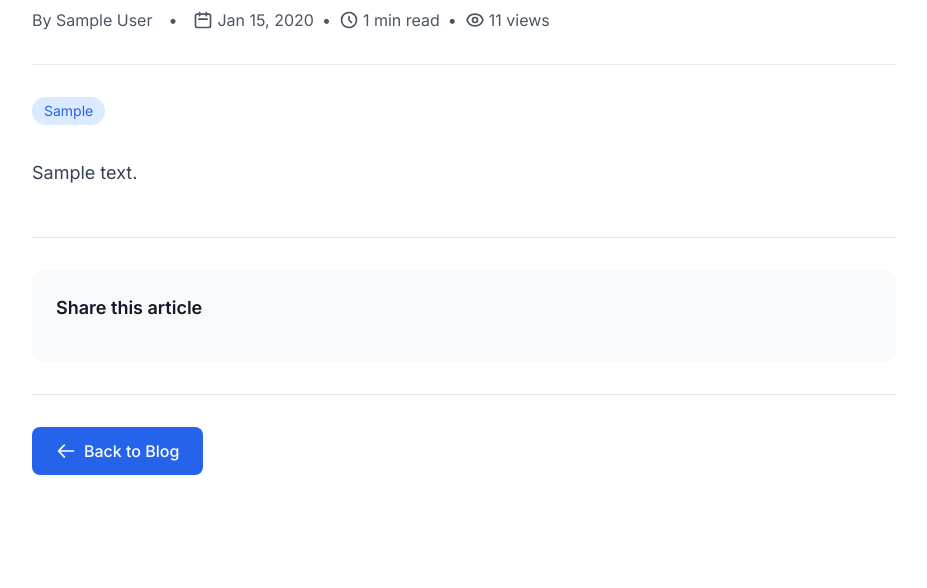
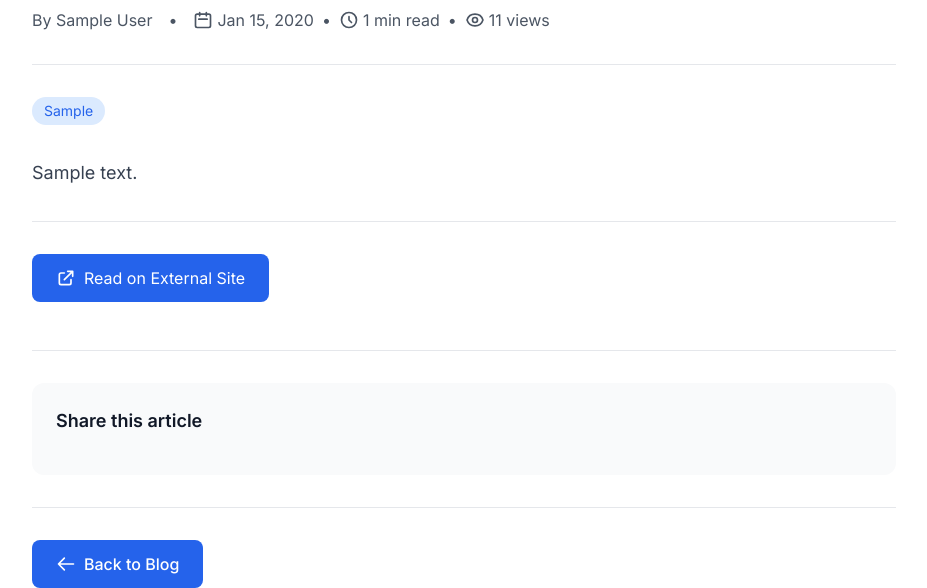
Before and after one commit to pawan980/portfolio, a Django app: a page that uses templates/pages/blog/detail.html in a window 1280 px wide. Shown: the part 472-1060 px from the top of the page, without its empty margins (176-1103 px from the left). Before the commit the page ends 947 px from the top, so only its background shows below. Run offline with Django 4.2, Linux system fonts and the light colour scheme; tables that the repository leaves empty hold one stand-in row (values such as "Sample post"); grey boxes marked "Sample" are stand-in pictures; some libraries are stand-ins or nearby versions.

Commit message:
Add blog external links and markdown support

```diff
--- a/apps/blog/models.py
+++ b/apps/blog/models.py
@@ -1,6 +1,7 @@
 from django.db import models
 from django.utils.text import slugify
 from django.urls import reverse
+import markdown
 
 
 class BlogPost(models.Model):
@@ -10,6 +11,7 @@ class BlogPost(models.Model):
     excerpt = models.TextField(max_length=300, help_text="Short description for previews")
     content = models.TextField(help_text="Full blog post content (supports Markdown)")
     cover_image = models.ImageField(upload_to='blog/', blank=True, null=True, help_text="Featured image")
+    external_url = models.URLField(blank=True, help_text="Link to externally published blog (e.g., Medium, Dev.to)")
 
     # Metadata
     author = models.CharField(max_length=100, default="Pawan Kumar")
@@ -43,3 +45,10 @@ class BlogPost(models.Model):
 
     def get_tags_list(self):
         return [tag.strip() for tag in self.tags.split(',') if tag.strip()]
+
+    def get_content_as_html(self):
+        """Convert markdown content to HTML."""
+        return markdown.markdown(
+            self.content,
+            extensions=['extra', 'codehilite', 'nl2br', 'sane_lists']
+        )
--- a/requirements/base.txt
+++ b/requirements/base.txt
@@ -6,3 +6,4 @@ psycopg2-binary==2.9.10
 whitenoise==6.8.2
 django-storages==1.14.2
 boto3==1.34.30
+markdown==3.9
--- a/templates/pages/blog/detail.html
+++ b/templates/pages/blog/detail.html
@@ -52,8 +52,22 @@
 
     <!-- Article Content -->
     <div class="prose prose-lg dark:prose-invert max-w-none">
-        {{ post.content|linebreaks }}
+        {{ post.get_content_as_html|safe }}
     </div>
+
+    <!-- External Link -->
+    {% if post.external_url %}
+    <div class="mt-8 pt-8 border-t border-gray-200 dark:border-gray-700">
+        <a href="{{ post.external_url }}" target="_blank" rel="noopener noreferrer"
+            class="inline-flex items-center px-6 py-3 bg-primary-600 text-white rounded-lg hover:bg-primary-700 transition-colors">
+            <svg class="w-5 h-5 mr-2" fill="none" stroke="currentColor" viewBox="0 0 24 24">
+                <path stroke-linecap="round" stroke-linejoin="round" stroke-width="2"
+                    d="M10 6H6a2 2 0 00-2 2v10a2 2 0 002 2h10a2 2 0 002-2v-4M14 4h6m0 0v6m0-6L10 14" />
+            </svg>
+            Read on External Site
+        </a>
+    </div>
+    {% endif %}
 
     <!-- Share Buttons -->
     <div class="mt-12 pt-8 border-t border-gray-200 dark:border-gray-700">
```
Also changed, not shown: templates/pages/blog/list.html (+40 -14 lines), apps/blog/migrations/0002_blogpost_external_url.py (added).
